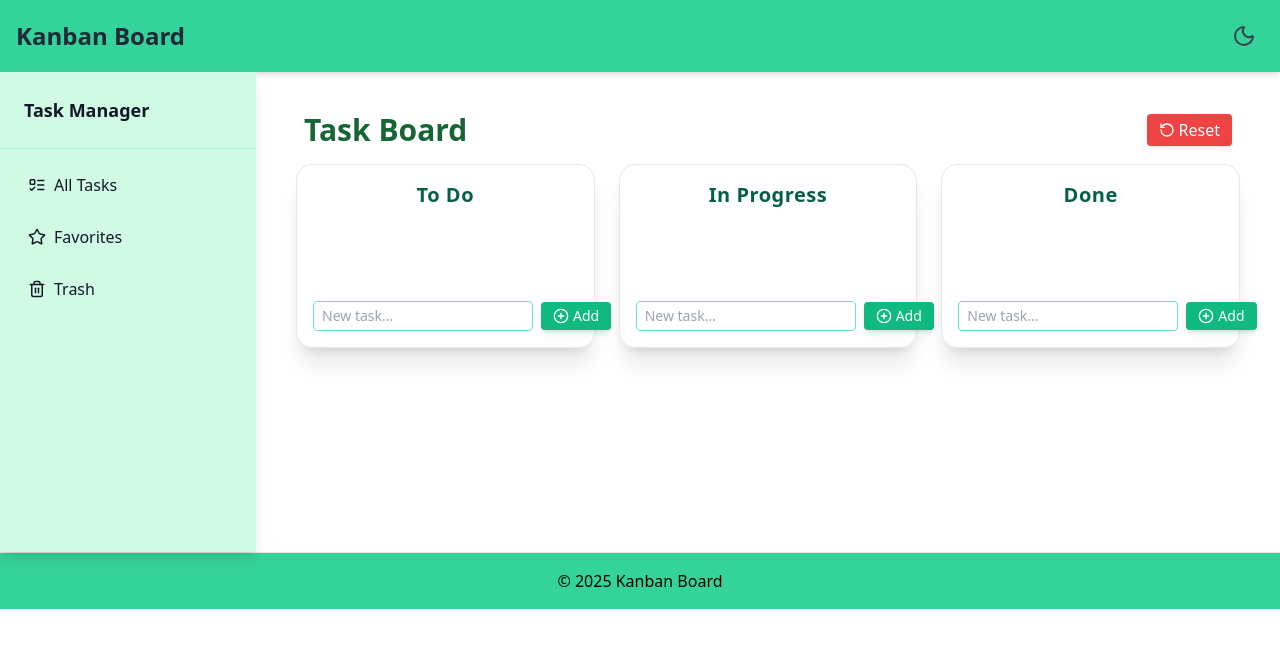
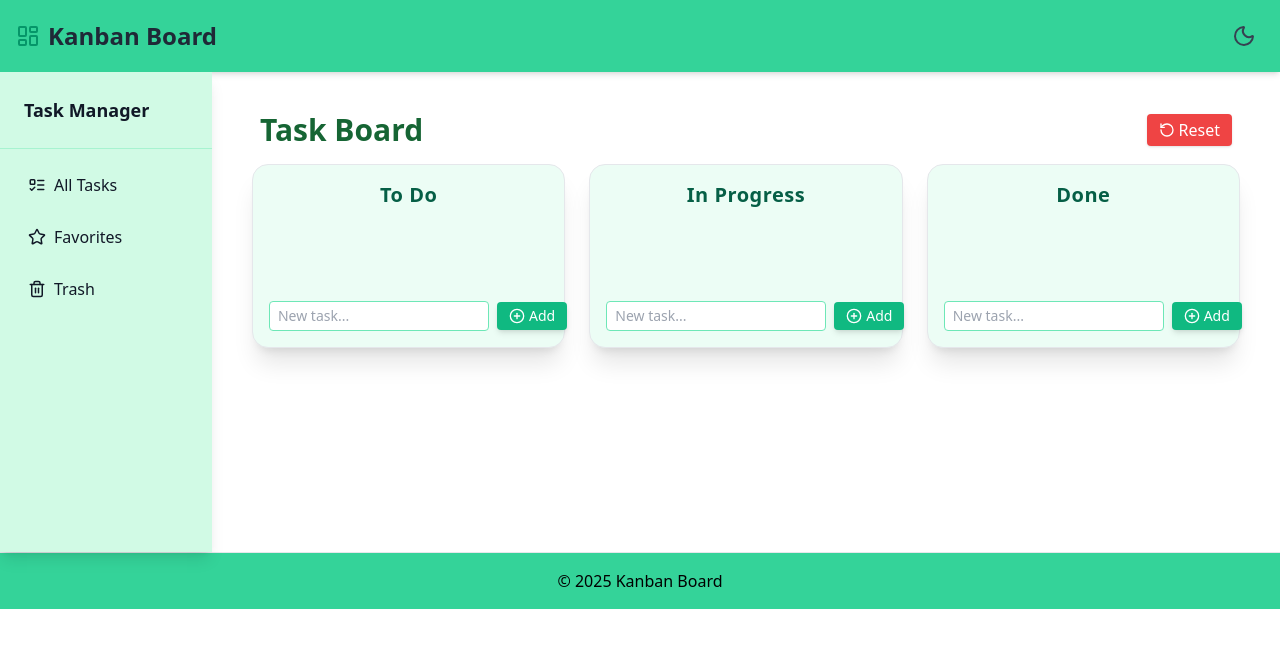
Before and after one commit to loganathanramsaran/Kanban_Board_APK, a React (Vite) app: page / in a window 1280 px wide. Shown: the top 648 px of the page. Built offline with nearby package versions, Linux system fonts and the light colour scheme; the HTML template or start-up script is replaced by a standard one.

Commit message:
implement all tasks,fav,trash pages

```diff
--- a/src/App.jsx
+++ b/src/App.jsx
@@ -1,49 +1,143 @@
-// App.jsx
+import { useEffect, useState } from "react";
+import { Sun, Moon, LayoutDashboard } from "lucide-react";
+import Sidebar from "./components/Sidebar";
 import Board from "./components/Board";
-import { useEffect, useState } from "react";
-import { Sun, Moon } from "lucide-react";
-import Sidebar from "./components/Sidebar";
+import Favorites from "./components/Favorites";
+import Trash from "./components/Trash";
 
 function App() {
-  const [dark, setDark] = useState(() => {
-    return localStorage.getItem("theme") === "dark";
+  const [dark, setDark] = useState(() => localStorage.getItem("theme") === "dark");
+  const [view, setView] = useState("all");
+  const [sidebarOpen, setSidebarOpen] = useState(false);
+
+  const [columns, setColumns] = useState(() => {
+    const stored = localStorage.getItem("kanban-data");
+    return stored
+      ? JSON.parse(stored)
+      : [
+          { id: "todo", title: "To Do", tasks: [] },
+          { id: "inprogress", title: "In Progress", tasks: [] },
+          { id: "done", title: "Done", tasks: [] },
+        ];
   });
+
+  useEffect(() => {
+    const root = document.documentElement;
+    root.classList.toggle("dark", dark);
+    localStorage.setItem("theme", dark ? "dark" : "light");
+  }, [dark]);
+
+  useEffect(() => {
+    localStorage.setItem("kanban-data", JSON.stringify(columns));
+  }, [columns]);
+
   const handleSidebarSelect = (viewName) => {
     setView(viewName);
+    setSidebarOpen(false); // Auto-close sidebar on mobile
   };
 
-  useEffect(() => {
-    const root = window.document.documentElement;
-    if (dark) {
-      root.classList.add("dark");
-      localStorage.setItem("theme", "dark");
-    } else {
-      root.classList.remove("dark");
-      localStorage.setItem("theme", "light");
+  const updateTask = (taskId, updater) => {
+    setColumns((prev) =>
+      prev.map((col) => ({
+        ...col,
+        tasks: col.tasks.map((task) =>
+          task.id === taskId ? updater(task) : task
+        ),
+      }))
+    );
+  };
+
+  const toggleFavorite = (taskId) => {
+    updateTask(taskId, (task) => ({ ...task, favorite: !task.favorite }));
+  };
+
+  const moveToTrash = (taskId) => {
+    updateTask(taskId, (task) => ({ ...task, trashed: true }));
+  };
+
+  const restoreTask = (columnId, taskId) => {
+    setColumns((prev) =>
+      prev.map((col) =>
+        col.id === columnId
+          ? {
+              ...col,
+              tasks: col.tasks.map((task) =>
+                task.id === taskId ? { ...task, trashed: false } : task
+              ),
+            }
+          : col
+      )
+    );
+  };
+
+  const PermanentDelete = (columnId, taskId) => {
+    setColumns((prev) =>
+      prev.map((col) =>
+        col.id === columnId
+          ? {
+              ...col,
+              tasks: col.tasks.filter((task) => task.id !== taskId),
+            }
+          : col
+      )
+    );
+  };
+
+  const renderView = () => {
+    if (view === "favorites") {
+      return <Favorites data={columns} onToggleFavorite={toggleFavorite} />;
     }
-  }, [dark]);
+    if (view === "trash") {
+      return (
+        <Trash
+          data={columns}
+          onRestore={restoreTask}
+          onDelete={PermanentDelete}
+        />
+      );
+    }
+    return (
+      <Board
+        columns={columns}
+        setColumns={setColumns}
+        onToggleFavorite={toggleFavorite}
+        onTrash={moveToTrash}
+      />
+    );
+  };
 
   return (
     <div className="min-h-screen bg-mint-light dark:bg-gray-900 transition-colors duration-300">
-      <header className="flex justify-around lg:justify-between items-center px-4 py-4 shadow-md bg-emerald-400
-       dark:bg-gray-800">
-        <h1 className="text-2xl font-bold text-gray-800 dark:text-white">Kanban Board</h1>
-        <button
-          onClick={() => setDark((prev) => !prev)}
-          className="p-2 rounded-full hover:bg-mint-accent dark:hover:bg-gray-700 transition"
-          title="Toggle Dark Mode"
-        >
-          {dark ? <Sun className="text-yellow-300" /> : <Moon className="text-gray-700" />}
-        </button>
+      <header className="flex justify-between items-center px-4 py-4 shadow-md bg-emerald-400 dark:bg-gray-800">
+        <div className="flex items-center gap-2 text-gray-800 dark:text-white">
+          <LayoutDashboard className="w-6 h-6 text-emerald-600 dark:text-emerald-400" />
+          <h1 className="text-2xl font-bold">Kanban Board</h1>
+        </div>
+        <div className="flex items-center gap-3">
+          <button
+            onClick={() => setDark((prev) => !prev)}
+            className="p-2 rounded-full hover:bg-gray-200 dark:hover:bg-gray-700 transition"
+            title="Toggle Dark Mode"
+          >
+            {dark ? (
+              <Sun className="text-yellow-300" />
+            ) : (
+              <Moon className="text-gray-700" />
+            )}
+          </button>
+        </div>
       </header>
+
       <div className="flex">
-        <Sidebar onSelect={handleSidebarSelect} />
-        <main className="min-h-[480px] p-6 w-full">
-          <Board />
-        </main>
+        <Sidebar
+          onSelect={handleSidebarSelect}
+          open={sidebarOpen}
+          setOpen={setSidebarOpen}
+        />
+        <main className="min-h-[480px] p-6 w-full">{renderView()}</main>
       </div>
-      <footer className="bg-emerald-400 text-center dark:bg-gray-900 dark:text-gray-400 py-4 border-t
-       border-gray-200 dark:border-gray-700">
+
+      <footer className="bg-emerald-400 text-center dark:bg-gray-900 dark:text-gray-400 py-4 border-t border-gray-200 dark:border-gray-700">
         &copy; {new Date().getFullYear()} Kanban Board
       </footer>
     </div>
--- a/src/components/Board.jsx
+++ b/src/components/Board.jsx
@@ -1,43 +1,23 @@
-import { DragDropContext } from '@hello-pangea/dnd'
-import { useEffect, useState } from "react";
+import { DragDropContext } from "@hello-pangea/dnd";
 import Column from "./Column";
 import { RotateCcw } from "lucide-react";
 
-const initialData = [
-  {
-    id: "todo",
-    title: "To Do",
-    tasks: [],
-  },
-  {
-    id: "inprogress",
-    title: "In Progress",
-    tasks: [],
-  },
-  {
-    id: "done",
-    title: "Done",
-    tasks: [],
-  },
-];
-
-export default function Board() {
-  const [columns, setColumns] = useState(() => {
-    const stored = localStorage.getItem("kanban-data");
-    return stored ? JSON.parse(stored) : initialData;
-  });
-
-  useEffect(() => {
-    localStorage.setItem("kanban-data", JSON.stringify(columns));
-  }, [columns]);
-
+export default function Board({ columns, setColumns }) {
   const addTask = (columnId, text) => {
     setColumns((prev) =>
       prev.map((col) =>
         col.id === columnId
           ? {
               ...col,
-              tasks: [...col.tasks, { id: Date.now().toString(), text }],
+              tasks: [
+                ...col.tasks,
+                {
+                  id: Date.now().toString(),
+                  text,
+                  favorite: false,
+                  trashed: false,
+                },
+              ],
             }
           : col
       )
@@ -72,6 +52,38 @@ export default function Board() {
     );
   };
 
+  const handleToggleFavorite = (columnId, taskId) => {
+    setColumns((prev) =>
+      prev.map((col) =>
+        col.id === columnId
+          ? {
+              ...col,
+              tasks: col.tasks.map((task) =>
+                task.id === taskId
+                  ? { ...task, favorite: !task.favorite }
+                  : task
+              ),
+            }
+          : col
+      )
+    );
+  };
+
+  const handleTrashTask = (columnId, taskId) => {
+    setColumns((prev) =>
+      prev.map((col) =>
+        col.id === columnId
+          ? {
+              ...col,
+              tasks: col.tasks.map((task) =>
+                task.id === taskId ? { ...task, trashed: true } : task
+              ),
+            }
+          : col
+      )
+    );
+  };
+
   const onDragEnd = (result) => {
     const { source, destination } = result;
     if (!destination) return;
@@ -82,24 +94,25 @@ export default function Board() {
 
     if (source.droppableId === destination.droppableId) {
       sourceCol.tasks.splice(destination.index, 0, movedTask);
-      setColumns((prev) =>
-        prev.map((col) => (col.id === sourceCol.id ? { ...sourceCol } : col))
-      );
     } else {
       destCol.tasks.splice(destination.index, 0, movedTask);
-      setColumns((prev) =>
-        prev.map((col) =>
-          col.id === sourceCol.id
-            ? { ...sourceCol }
-            : col.id === destCol.id
-            ? { ...destCol }
-            : col
-        )
-      );
     }
+
+    setColumns((prev) =>
+      prev.map((col) => {
+        if (col.id === sourceCol.id) return { ...sourceCol };
+        if (col.id === destCol.id) return { ...destCol };
+        return col;
+      })
+    );
   };
 
   const resetBoard = () => {
+    const initialData = [
+      { id: "todo", title: "To Do", tasks: [] },
+      { id: "inprogress", title: "In Progress", tasks: [] },
+      { id: "done", title: "Done", tasks: [] },
+    ];
     setColumns(initialData);
     localStorage.removeItem("kanban-data");
   };
@@ -107,11 +120,12 @@ export default function Board() {
   return (
     <div className="Board-main p-4">
       <div className="flex justify-between items-center mb-4 px-2">
-        <h1 className="text-2xl md:text-3xl font-bold text-green-800 dark:text-green-200">Task Board</h1>
+        <h1 className="text-2xl md:text-3xl font-bold text-green-800 dark:text-green-200">
+          Task Board
+          </h1>
         <button
           onClick={resetBoard}
-          className="flex items-center gap-1 bg-red-500 hover:bg-red-600 text-white px-3 py-1 rounded
-          shadow transition duration-200"
+          className="flex items-center gap-1 bg-red-500 hover:bg-red-600 text-white px-3 py-1 rounded shadow transition duration-200"
         >
           <RotateCcw size={16} /> Reset
         </button>
@@ -123,10 +137,16 @@ export default function Board() {
               key={column.id}
               columnId={column.id}
               title={column.title}
-              tasks={column.tasks}
+              tasks={column.tasks.filter(task => !task.trashed)} // hide trashed tasks
               onAdd={addTask}
               onDelete={deleteTask}
               onEdit={editTask}
+              onToggleFavorite={(colId, taskId) =>
+                handleToggleFavorite(colId, taskId)
+              }
+              onTrash={(colId, taskId) =>
+                handleTrashTask(colId, taskId)
+              }
             />
           ))}
         </div>
--- a/src/components/Column.jsx
+++ b/src/components/Column.jsx
@@ -1,9 +1,20 @@
 import { useState } from "react";
 import TaskCard from "./TaskCard";
-import { Droppable } from '@hello-pangea/dnd'
+import { Droppable } from "@hello-pangea/dnd";
 import { PlusCircle } from "lucide-react";
 
-export default function Column({ columnId, title, tasks = [], onAdd, onDelete, onEdit }) {
+export default function Column({
+  columnId,
+  title,
+  tasks = [],
+  onAdd,
+  onDelete,
+  onEdit,
+  onToggleFavorite,
+  onTrash,
+  onRestore,
+  isTrashView = false,
+}) {
   const [input, setInput] = useState("");
 
   const handleAdd = () => {
@@ -13,7 +24,7 @@ export default function Column({ columnId, title, tasks = [], onAdd, onDelete, o
   };
 
   return (
-    <div className="bg-mint-100 dark:bg-gray-700 shadow-xl rounded-2xl p-4 w-full max-w-sm transition duration-300 border border-mint-200">
+    <div className="bg-emerald-50 dark:bg-gray-700 shadow-xl rounded-2xl p-4 w-full max-w-sm transition duration-300 border border-mint-200">
       <h2 className="text-xl font-semibold mb-4 text-emerald-800 dark:text-emerald-200 text-center tracking-wide">
         {title}
       </h2>
@@ -32,6 +43,10 @@ export default function Column({ columnId, title, tasks = [], onAdd, onDelete, o
                 index={index}
                 onDelete={() => onDelete(columnId, task.id)}
                 onEdit={(newText) => onEdit(columnId, task.id, newText)}
+                onToggleFavorite={() => onToggleFavorite(columnId, task.id)}
+                onTrash={() => onTrash(columnId, task.id)}
+                onRestore={() => onRestore(columnId, task.id)}
+                isTrashView={isTrashView}
               />
             ))}
             {provided.placeholder}
@@ -39,6 +54,7 @@ export default function Column({ columnId, title, tasks = [], onAdd, onDelete, o
         )}
       </Droppable>
 
+      {!isTrashView && (
         <div className="flex gap-2 items-center mt-2">
           <input
             className="border border-emerald-300 dark:border-gray-600 bg-white dark:bg-gray-800 text-sm
@@ -57,6 +73,7 @@ export default function Column({ columnId, title, tasks = [], onAdd, onDelete, o
             <span className="text-sm font-medium">Add</span>
           </button>
         </div>
+      )}
     </div>
   );
 }
--- /dev/null
+++ b/src/components/Favorites.jsx
@@ -0,0 +1,46 @@
+// Favorites.jsx
+import { Star, StarOff } from "lucide-react";
+import { useState, useEffect } from "react";
+
+export default function Favorites({ data, onToggleFavorite }) {
+  const [favorites, setFavorites] = useState([]);
+
+  useEffect(() => {
+    const favs = [];
+    data.forEach((col) => {
+      col.tasks.forEach((task) => {
+        if (task.favorite) {
+          favs.push({ ...task, columnTitle: col.title });
+        }
+      });
+    });
+    setFavorites(favs);
+  }, [data]);
+
+  if (favorites.length === 0) {
+    return <p className="text-center mt-10 text-gray-600 dark:text-gray-400">No favorite tasks found.</p>;
+  }
+
+  return (
+    <div className="p-4">
+      <h2 className="text-xl font-semibold mb-4">⭐ Favorite Tasks</h2>
+      <div className="space-y-3">
+        {favorites.map((task) => (
+          <div key={task.id} className="bg-yellow-50 dark:bg-gray-800 p-3 rounded-lg shadow flex justify-between items-center">
+            <div>
+              <p className="font-medium text-gray-800 dark:text-white">{task.text}</p>
+              <small className="text-xs text-gray-500">From: {task.columnTitle}</small>
+            </div>
+            <button
+              onClick={() => onToggleFavorite(task.id)}
+              title="Remove from favorites"
+              className="text-yellow-500 hover:text-yellow-600"
+            >
+              <StarOff />
+            </button>
+          </div>
+        ))}
+      </div>
+    </div>
+  );
+}
--- a/src/components/Sidebar.jsx
+++ b/src/components/Sidebar.jsx
@@ -1,56 +1,80 @@
-import { useState } from "react";
+import { useState, useEffect, useRef } from "react";
 import { Menu, X, ListTodo, Star, Trash2 } from "lucide-react";
 
 export default function Sidebar({ onSelect }) {
   const [open, setOpen] = useState(false);
+  const sidebarRef = useRef(null);
 
-  const toggleSidebar = () => setOpen(!open);
+  const toggleSidebar = () => setOpen((prev) => !prev);
+
+  // Close sidebar on click outside
+  useEffect(() => {
+    const handleClickOutside = (event) => {
+      if (open && sidebarRef.current && !sidebarRef.current.contains(event.target)) {
+        setOpen(false);
+      }
+    };
+
+    document.addEventListener("mousedown", handleClickOutside);
+    return () => document.removeEventListener("mousedown", handleClickOutside);
+  }, [open]);
+
+  const handleSelect = (view) => {
+    onSelect(view);
+    setOpen(false);
+  };
 
   return (
-    <div className="relative z-50">
-      {/* Mobile Toggle Button */}
+    <>
+      {/* Toggle Button (Mobile only) */}
       <button
         onClick={toggleSidebar}
-        className="fixed top-5 left-2 z-50 bg-emerald-600 hover:bg-emerald-700 text-white p-2 rounded-full
+        className="fixed top-5 left-2 z-50 bg-emerald-600 hover:bg-emerald-700 text-white p-2 rounded-lg
         shadow-md transition lg:hidden"
         aria-label="Toggle sidebar"
       >
         {open ? <X size={20} /> : <Menu size={20} />}
       </button>
 
+      {/* Backdrop for mobile */}
+      {open && (
+        <div
+          className="fixed inset-0 bg-black bg-opacity-30 z-40 lg:hidden"
+          onClick={() => setOpen(false)}
+        ></div>
+      )}
+
       {/* Sidebar */}
       <aside
+        ref={sidebarRef}
         className={`fixed top-0 left-0 min-h-[480px] w-64 bg-emerald-100 dark:bg-gray-900 text-gray-900
-             dark:text-white shadow-lg transform transition-transform duration-300 ease-in-out
-          ${open ? "translate-x-0" : "-translate-x-full"}
-          lg:translate-x-0 lg:static lg:block`}
+            dark:text-white shadow-lg transform transition-transform duration-300 ease-in-out
+            z-50 ${open ? "translate-x-0" : "-translate-x-full"}
+            lg:translate-x-0 lg:static lg:block`}
       >
-        {/* Sidebar Header */}
-        <div className="p-6 font-bold max-md:text-center max-lg:text-center text-lg border-b border-emerald-200
-         dark:border-gray-700">
+        {/* Header */}
+        <div className="p-6 font-bold text-lg border-b border-emerald-200 dark:border-gray-700 ">
           Task Manager
         </div>
 
-        {/* Sidebar Navigation */}
+        {/* Nav Buttons */}
         <nav className="p-4 flex flex-col gap-3">
           <button
-            onClick={() => onSelect("all")}
-            className="flex items-center gap-2 px-3 py-2 rounded hover:bg-emerald-200 dark:hover:bg-emerald-800
-            transition"
+            onClick={() => handleSelect("all")}
+            className="flex items-center gap-2 px-3 py-2 rounded hover:bg-emerald-200 dark:hover:bg-emerald-800 transition"
           >
             <ListTodo size={18} />
             All Tasks
           </button>
           <button
-            onClick={() => onSelect("favorites")}
-            className="flex items-center gap-2 px-3 py-2 rounded hover:bg-yellow-100 dark:hover:bg-yellow-800
-             transition"
+            onClick={() => handleSelect("favorites")}
+            className="flex items-center gap-2 px-3 py-2 rounded hover:bg-yellow-100 dark:hover:bg-yellow-800 transition"
           >
             <Star size={18} />
             Favorites
           </button>
           <button
-            onClick={() => onSelect("trash")}
+            onClick={() => handleSelect("trash")}
             className="flex items-center gap-2 px-3 py-2 rounded hover:bg-red-100 dark:hover:bg-red-800 transition"
           >
             <Trash2 size={18} />
@@ -58,6 +82,6 @@ export default function Sidebar({ onSelect }) {
           </button>
         </nav>
       </aside>
-    </div>
+    </>
   );
 }
--- /dev/null
+++ b/src/components/Trash.jsx
@@ -0,0 +1,69 @@
+import { Trash2, RotateCcw } from "lucide-react";
+import { useEffect, useState } from "react";
+
+export default function Trash({ data, onRestore, onDelete }) {
+  const [trash, setTrash] = useState([]);
+
+  useEffect(() => {
+    const trashed = [];
+    data.forEach((col) => {
+      col.tasks.forEach((task) => {
+        if (task.trashed) {
+          trashed.push({ ...task, columnId: col.id, columnTitle: col.title });
+        }
+      });
+    });
+    setTrash(trashed);
+  }, [data]);
+
+  if (trash.length === 0) {
+    return (
+      <p className="text-center mt-10 text-gray-600 dark:text-gray-400">
+        Trash is empty.
+      </p>
+    );
+  }
+
+  return (
+    <div className="p-4">
+      <h2 className="text-xl font-semibold mb-4">🗑️ Trashed Tasks</h2>
+      <div className="space-y-3">
+        {trash.map((task) => (
+          <div
+            key={task.id}
+            className="bg-red-100 dark:bg-gray-800 p-3 rounded-lg shadow flex justify-between items-center"
+          >
+            <div>
+              <p className="font-medium text-gray-800 dark:text-white">
+                {task.text}
+              </p>
+              <small className="text-xs text-gray-500">
+                From: {task.columnTitle}
+              </small>
+            </div>
+
+            <div className="flex gap-2">
+              {/* Restore Button */}
+              <button
+                onClick={() => onRestore(task.columnId, task.id)}
+                title="Restore Task"
+                className="text-green-500 hover:text-green-600"
+              >
+                <RotateCcw />
+              </button>
+
+              {/* Permanent Delete Button */}
+              <button
+                onClick={() => onDelete(task.columnId, task.id)}
+                title="Delete Permanently"
+                className="text-red-600 hover:text-red-700"
+              >
+                <Trash2 />
+              </button>
+            </div>
+          </div>
+        ))}
+      </div>
+    </div>
+  );
+}
```
Also changed, not shown: src/components/AllTasks.jsx (added, +20 -0 lines), src/components/TaskCard.jsx (+50 -12 lines). Lines whose indentation alone changed are shown as unchanged.
